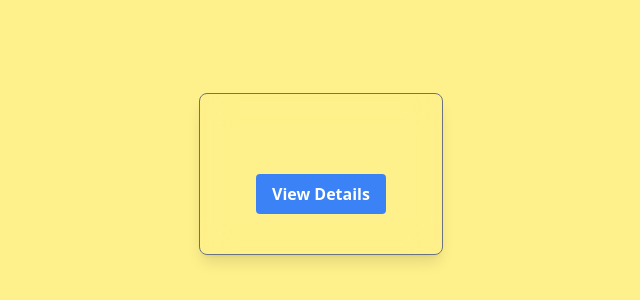
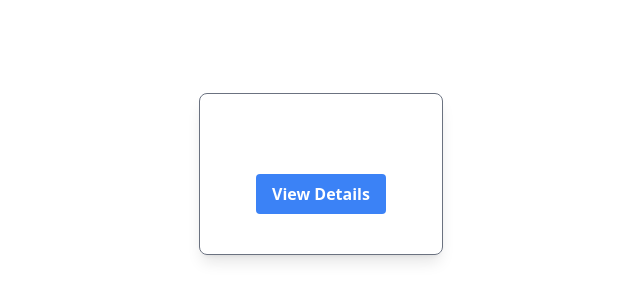
Before and after one commit to abhinow01/weather-app, a Next.js app: page /search in a window 1280 px wide. Shown: the part 226-526 px from the top of the page, without its empty margins (319-959 px from the left). Built offline with nearby package versions, Linux system fonts and the light colour scheme.

Commit message:
changed bg

```diff
--- a/pages/search.js
+++ b/pages/search.js
@@ -30,7 +30,7 @@
   };
 
   return (
-    <div className="flex justify-center items-center h-screen bg-yellow-200">
+    <div className="flex justify-center items-center h-screen">
 <div className="max-w-lg rounded-lg overflow-hidden shadow-lg  p-8 border border-gray-500 backdrop-filter backdrop-blur-lg">
         {city && (
           <div className="px-6 py-4">
```
